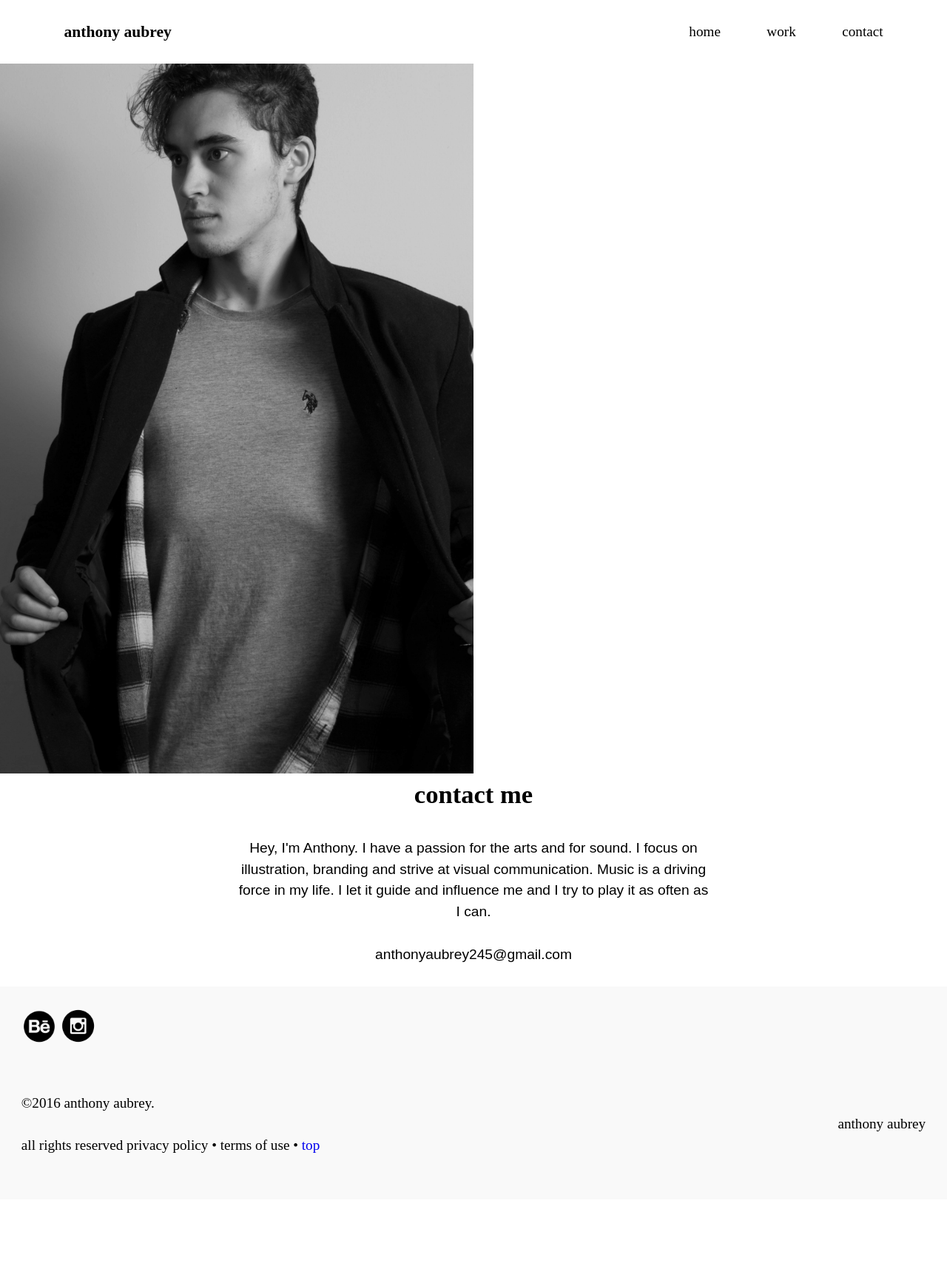
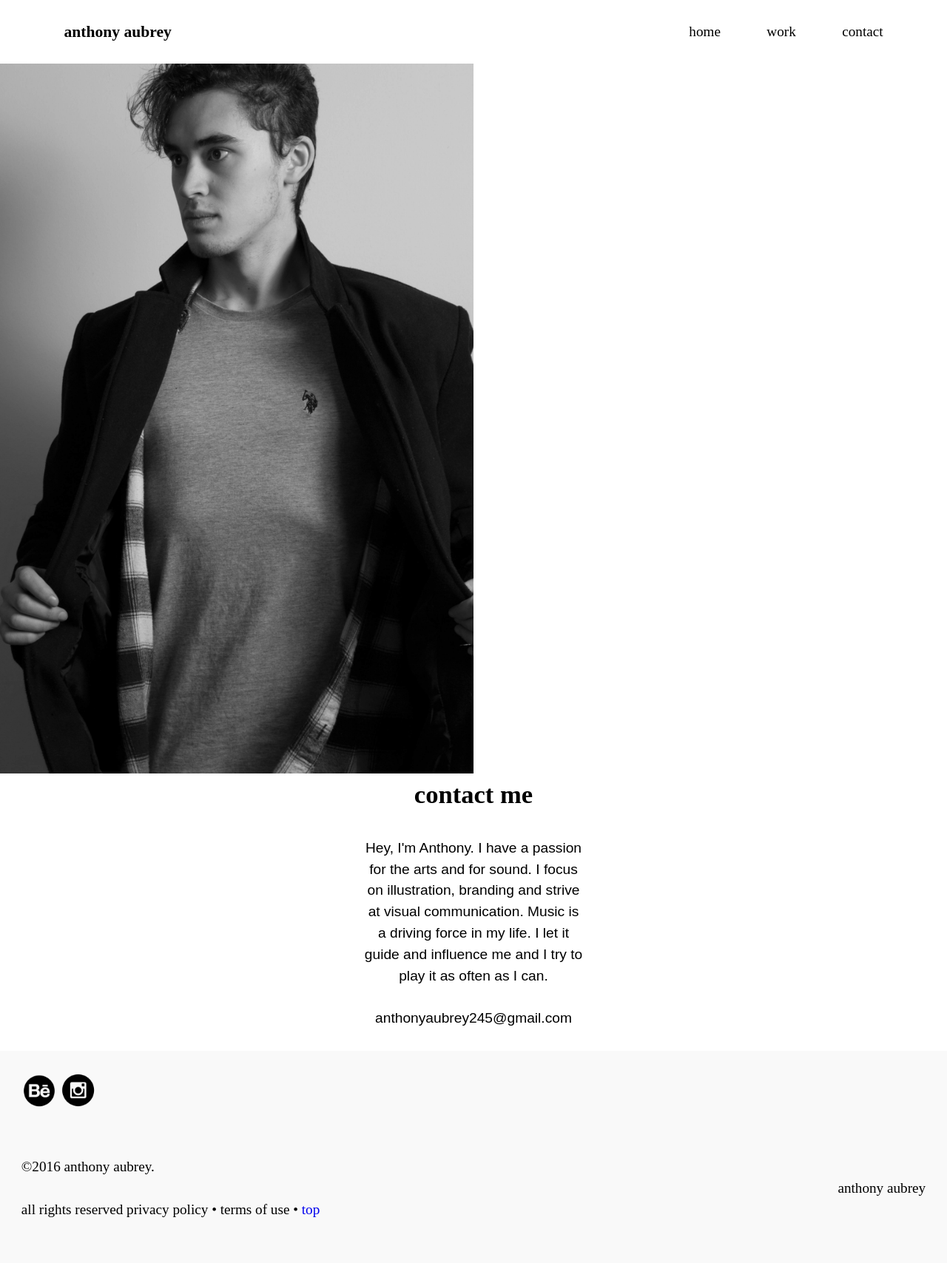
Before and after one commit to anthonyaubrey/portfolio, a Jekyll site: the page built from contact.html, in a window 1280 px wide. Shown: the whole page at 74% size. Built offline with Jekyll 4.4.1, drawn with Linux system fonts in a browser that asks for light colours; before the commit the page ends 1622 px from its top, so only the background shows below that.

Commit message:
Added padding to text

```diff
--- a/contact.html
+++ b/contact.html
@@ -10,7 +10,7 @@ layout: default
     </div>
   </div>
 
-  <div class="text-center">
+  <div class="wrapper text-center">
     <div class="unit unit-xs-1 unit-s-1 unit-m-1-2 unit-l-1-2">
     <h2 class="exa">contact me</h2>
     <p class="open-sans">Hey, I'm Anthony. I have a passion for the arts and for sound. I focus on illustration, branding and strive at visual communication. Music is a driving force in my life. I let it guide and influence me and I try to play it as often as I can. </p>
```
